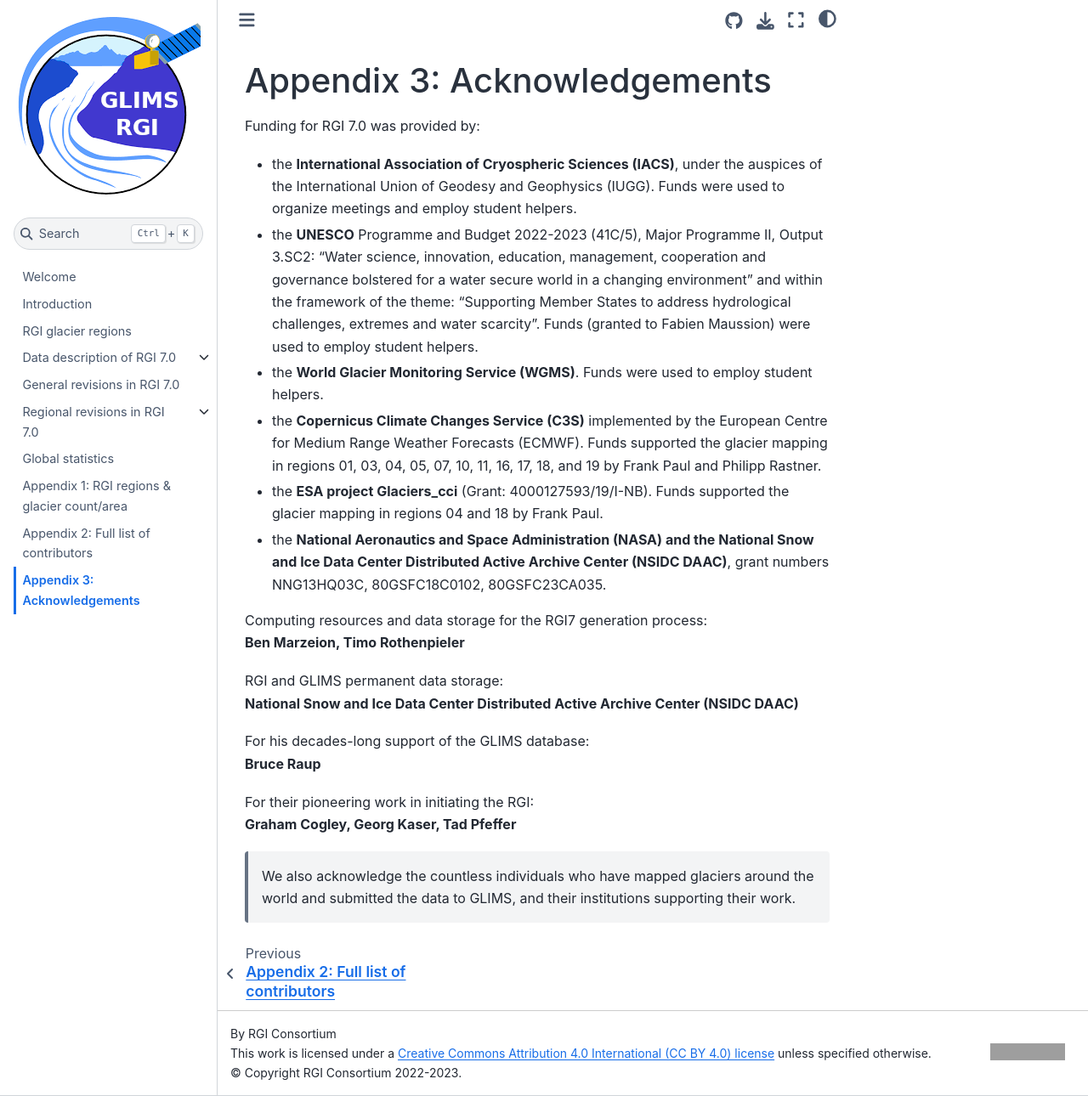
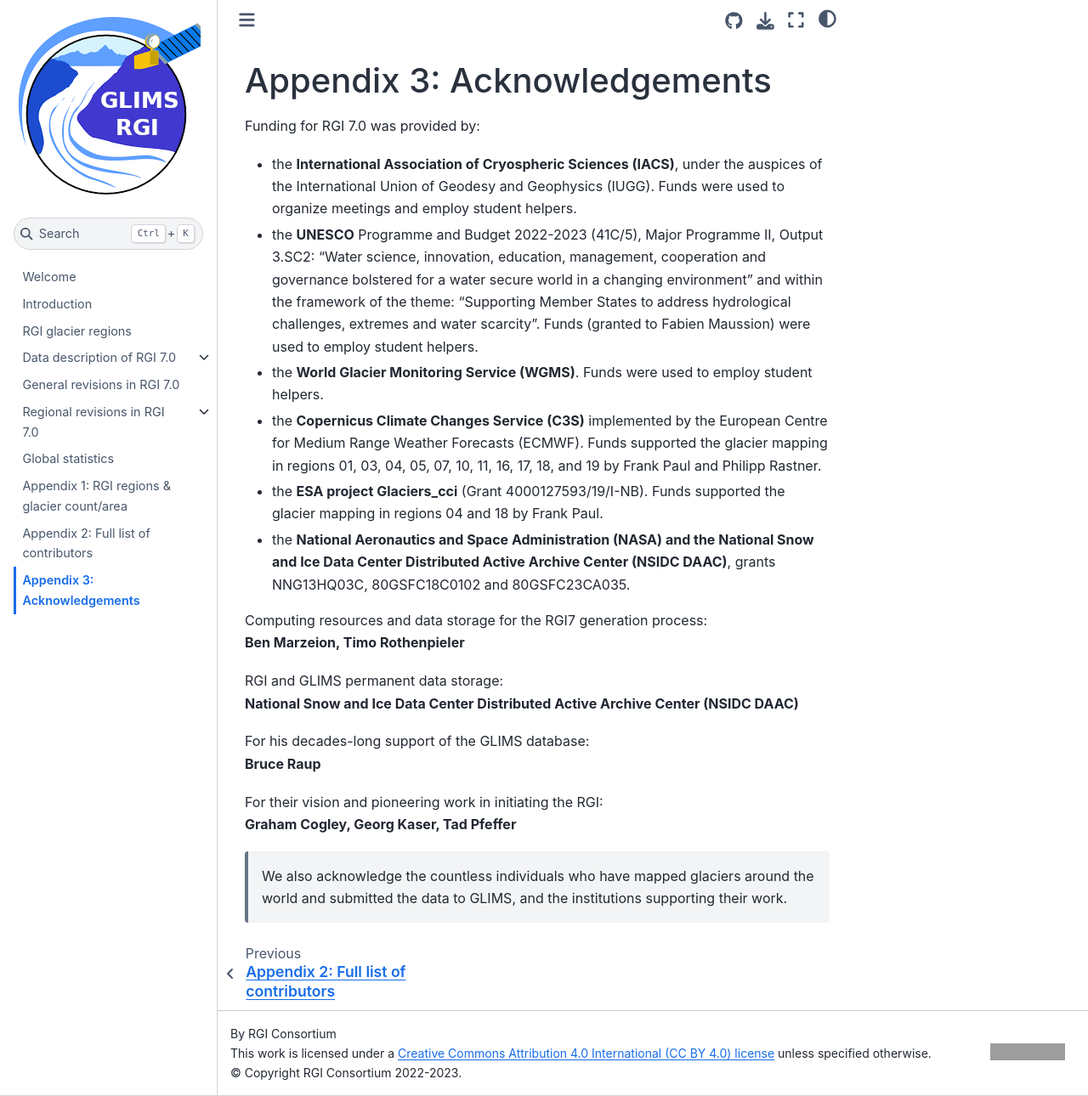
Before and after one commit to GLIMS-RGI/rgi_user_guide, a Jupyter Book: the page built from docs/appendix/acknowledgements.md, in a window 1280 px wide and 1290 px high. Shown: the whole window at 85% size. Built offline with Jupyter Book 1.0.4 settings and Sphinx 7.4.7 and the Sphinx Book theme 1.1.4, drawn with Linux system fonts in a browser that asks for light colours; pages that are not in the unit, such as notebooks, are missing from menus; grey boxes are pictures that could not be loaded.

Commit message:
Update acknowledgements.md (#60)
minor consistency tweaks

```diff
--- a/docs/appendix/acknowledgements.md
+++ b/docs/appendix/acknowledgements.md
@@ -5,8 +5,8 @@ Funding for RGI 7.0 was provided by:
 - the **UNESCO** Programme and Budget 2022-2023 (41C/5), Major Programme II, Output 3.SC2: "Water science, innovation, education, management, cooperation and governance bolstered for a water secure world in a changing environment" and within the framework of the theme: "Supporting Member States to address hydrological challenges, extremes and water scarcity". Funds (granted to Fabien Maussion) were used to employ student helpers.
 - the **World Glacier Monitoring Service (WGMS)**. Funds were used to employ student helpers.
 - the **Copernicus Climate Changes Service (C3S)** implemented by the European Centre for Medium Range Weather Forecasts (ECMWF). Funds supported the glacier mapping in regions 01, 03, 04, 05, 07, 10, 11, 16, 17, 18, and 19 by Frank Paul and Philipp Rastner.
-- the **ESA project Glaciers_cci** (Grant: 4000127593/19/I-NB). Funds supported the glacier mapping in regions 04 and 18 by Frank Paul.
-- the **National Aeronautics and Space Administration (NASA) and the National Snow and Ice Data Center Distributed Active Archive Center (NSIDC DAAC)**, grant numbers NNG13HQ03C, 80GSFC18C0102, 80GSFC23CA035.
+- the **ESA project Glaciers_cci** (Grant 4000127593/19/I-NB). Funds supported the glacier mapping in regions 04 and 18 by Frank Paul.
+- the **National Aeronautics and Space Administration (NASA) and the National Snow and Ice Data Center Distributed Active Archive Center (NSIDC DAAC)**, grants NNG13HQ03C, 80GSFC18C0102 and 80GSFC23CA035.
 
 
 Computing resources and data storage for the RGI7 generation process:<br>
@@ -18,7 +18,7 @@ RGI and GLIMS permanent data storage:<br>
 For his decades-long support of the GLIMS database:<br>
 **Bruce Raup**
 
-For their pioneering work in initiating the RGI:<br>
+For their vision and pioneering work in initiating the RGI:<br>
 **Graham Cogley, Georg Kaser, Tad Pfeffer**
 
-> We also acknowledge the countless individuals who have mapped glaciers around the world and submitted the data to GLIMS, and their institutions supporting their work.
+> We also acknowledge the countless individuals who have mapped glaciers around the world and submitted the data to GLIMS, and the institutions supporting their work.
```
